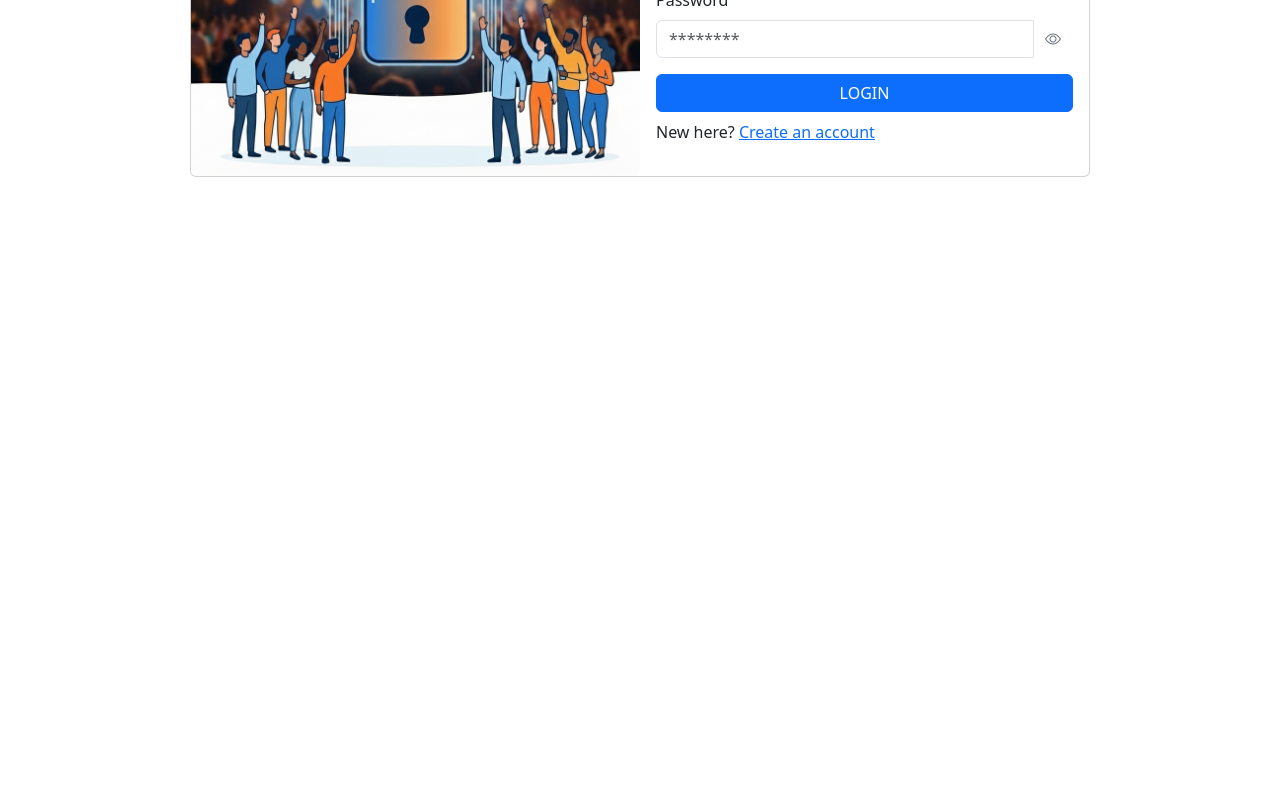
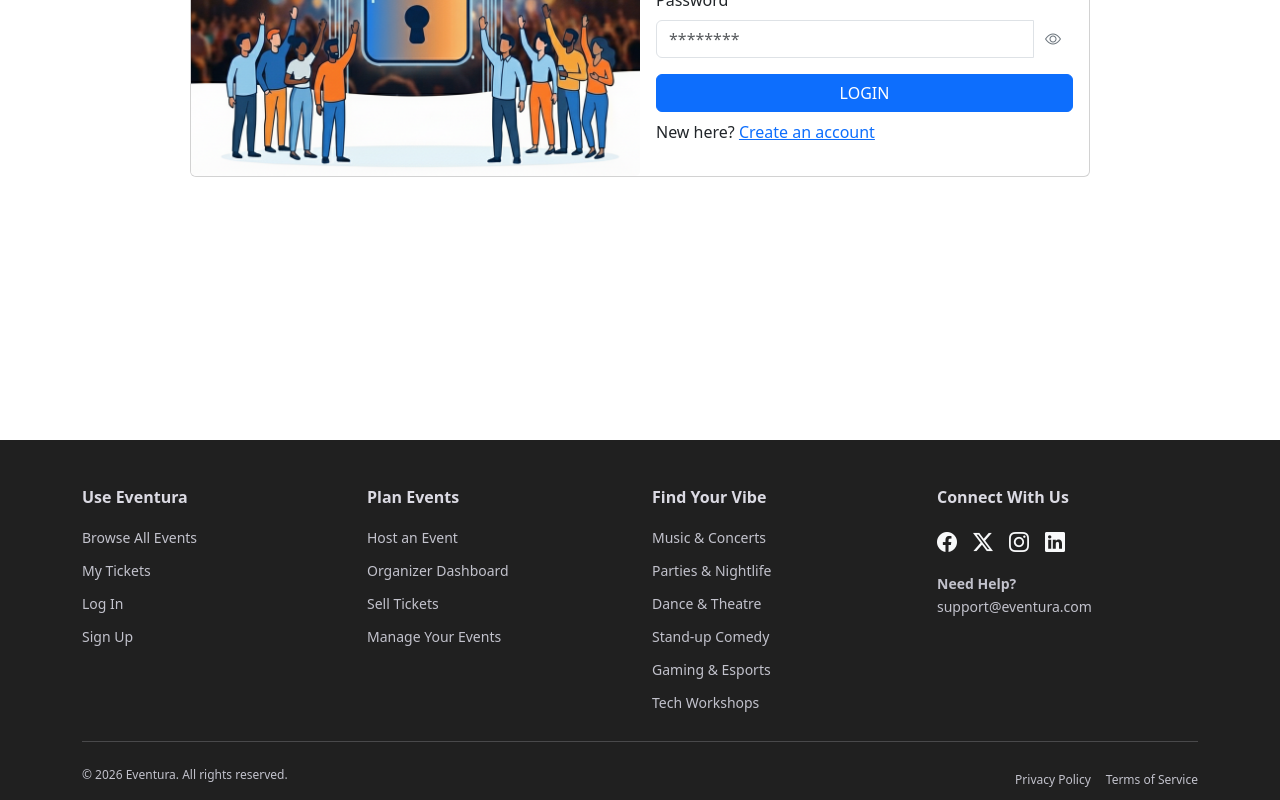
Before and after one commit to DpakDileep/eventura_fs, a React (Vite) app in the folder eventura/: page /login in a window 1280 px wide. Shown: the part 352-1152 px from the top of the page. Before the commit the page ends 800 px from the top, so only its background shows below. Built offline with nearby package versions, Linux system fonts and the light colour scheme.

Commit message:
Added footer

```diff
--- a/eventura/src/App.jsx
+++ b/eventura/src/App.jsx
@@ -9,22 +9,27 @@ import EventDetails from "./components/EventDetails";
 import EventsPage from "./components/EventsPage";
 import Dashboard from "./components/Dashboard";
 import MyTickets from "./components/MyTickets";
+import ScrollToTop from "./components/ScrollToTop";
+import Footer from "./components/Footer";
+
 
 function App() {
   return (
     <>
       <BrowserRouter>
+        <ScrollToTop />
         <AppNavbar />
         <Routes>
           <Route path="/" element={<Homepage />}></Route>
           <Route path="/signup" element={<Signup />}></Route>
-          <Route path="/login" element={<Login/>}></Route>
-          <Route path="/events" element={<EventsPage/>}></Route>
-          <Route path="/create-event" element={<CreateEvent/>}></Route>
-          <Route path="/event-details" element={<EventDetails/>}></Route>
-          <Route path="/dashboard" element={<Dashboard/>}></Route>
-          <Route path="/my-tickets" element={<MyTickets/>}></Route>
+          <Route path="/login" element={<Login />}></Route>
+          <Route path="/events" element={<EventsPage />}></Route>
+          <Route path="/create-event" element={<CreateEvent />}></Route>
+          <Route path="/event-details" element={<EventDetails />}></Route>
+          <Route path="/dashboard" element={<Dashboard />}></Route>
+          <Route path="/my-tickets" element={<MyTickets />}></Route>
         </Routes>
+        <Footer/>
       </BrowserRouter>
     </>
   );
--- a/eventura/src/components/EventDetails.jsx
+++ b/eventura/src/components/EventDetails.jsx
@@ -86,7 +86,8 @@ export default function EventDetails() {
     <>
       <Container
         className="d-flex justify-content-center"
-        style={{ paddingTop: "140px", position: "relative" }}
+        style={{ paddingTop: "140px", position: "relative",overflow: "hidden" }}
+
       >
         <div
           style={{
--- /dev/null
+++ b/eventura/src/components/Footer.jsx
@@ -0,0 +1,169 @@
+import React from "react";
+import { Container, Row, Col } from "react-bootstrap";
+import { Link } from "react-router-dom";
+
+export default function Footer() {
+  const headingStyle = {
+    color: "#DBDAE3",
+    fontSize: "16px",
+    marginBottom: "20px",
+    fontWeight: "bold",
+  };
+  const linkStyle = {
+    textDecoration: "none",
+    color: "#C2C2CC",
+    fontSize: "14px",
+    display: "block",
+    marginBottom: "12px",
+  };
+  return (
+    <div>
+      <footer
+        style={{
+          backgroundColor: "#202020",
+          color: "white",
+          marginTop: "100px",
+        }}
+      >
+        <Container>
+          <Row className="pt-5">
+            <Col md={3} lg={3} sm={6}>
+              <h5 style={headingStyle}>Use Eventura</h5>
+              <Link to="/events" style={linkStyle}>
+                Browse All Events
+              </Link>
+              <Link to="/my-tickets" style={linkStyle}>
+                My Tickets
+              </Link>
+              <Link to="/login" style={linkStyle}>
+                Log In
+              </Link>
+              <Link to="/signup" style={linkStyle}>
+                Sign Up
+              </Link>
+            </Col>
+            <Col md={3} lg={3} sm={6}>
+              <h5 style={headingStyle}>Plan Events</h5>
+              <Link to="/create-event" style={linkStyle}>
+                Host an Event
+              </Link>
+              <Link to="/dashboard" style={linkStyle}>
+                Organizer Dashboard
+              </Link>
+              <Link to="create-event" style={linkStyle}>
+                Sell Tickets
+              </Link>
+              <Link to="/dashboard" style={linkStyle}>
+                Manage Your Events
+              </Link>
+            </Col>
+            <Col md={3} lg={3} sm={6}>
+              <h5 style={headingStyle}>Find Your Vibe</h5>
+              <Link
+                to="/events"
+                state={{ category: "music" }}
+                style={linkStyle}
+              >
+                Music & Concerts
+              </Link>
+              <Link
+                to="/events"
+                state={{ category: "party" }}
+                style={linkStyle}
+              >
+                Parties & Nightlife
+              </Link>
+              <Link
+                to="/events"
+                state={{ category: "dance" }}
+                style={linkStyle}
+              >
+                Dance & Theatre
+              </Link>
+              <Link
+                to="/events"
+                state={{ category: "comedy" }}
+                style={linkStyle}
+              >
+                Stand-up Comedy
+              </Link>
+              <Link
+                to="/events"
+                state={{ category: "gaming" }}
+                style={linkStyle}
+              >
+                Gaming & Esports
+              </Link>
+              <Link to="/events" state={{ category: "tech" }} style={linkStyle}>
+                Tech Workshops
+              </Link>
+            </Col>
+            <Col md={3} lg={3} sm={6}>
+              <h5 style={headingStyle}>Connect With Us</h5>
+              <div className="d-flex gap-3 mb-3">
+                <a href="https://facebook.com">
+                  <i className="bi bi-facebook fs-5 text-light"></i>
+                </a>
+                <a href="https://twitter.com">
+                  <i className="bi bi-twitter-x fs-5 text-light"></i>
+                </a>
+                <a href="https://instagram.com">
+                  <i className="bi bi-instagram fs-5 text-light"></i>
+                </a>
+                <a href="https://linkedin.com">
+                  <i className="bi bi-linkedin fs-5 text-light"></i>
+                </a>
+              </div>
+              <p
+                style={{ fontSize: "14px", color: "#C2C2CC" }}
+                className="mb-0"
+              >
+                <strong>Need Help?</strong>
+              </p>
+              <a
+                href="mailto:support@eventura.com"
+                style={{
+                  color: "#C2C2CC",
+                  textDecoration: "none",
+                  fontSize: "14px",
+                  textDecoration: "none",
+                }}
+              >
+                support@eventura.com
+              </a>
+            </Col>
+          </Row>
+          <hr style={{ borderColor: "#C2C2CC" }} />
+          <Row className="mt-4">
+            <Col lg={6} md={6} sm={12}>
+              <p style={{ fontSize: "12px", color: "#C2C2CC" }}>
+                © 2026 Eventura. All rights reserved.
+              </p>
+            </Col>
+            <Col lg={6} md={6} sm={12} className="text-end">
+              <span
+                style={{
+                  fontSize: "12px",
+                  color: "#C2C2CC",
+                  marginRight: "15px",
+                  cursor: "pointer",
+                }}
+              >
+                Privacy Policy
+              </span>
+              <span
+                style={{
+                  fontSize: "12px",
+                  color: "#C2C2CC",
+                  cursor: "pointer",
+                }}
+              >
+                Terms of Service
+              </span>
+            </Col>
+          </Row>
+        </Container>
+      </footer>
+    </div>
+  );
+}
--- a/eventura/src/components/MyTickets.jsx
+++ b/eventura/src/components/MyTickets.jsx
@@ -13,7 +13,7 @@ export default function MyTickets() {
   const navigate = useNavigate();
   const location = useLocation();
   const [showToast, setShowToast] = useState(false);
-  const tickets = JSON.parse(localStorage.getItem("tickets")) || {};
+  const tickets = JSON.parse(localStorage.getItem("tickets")) || [];
   const currentUser = JSON.parse(sessionStorage.getItem("currentUser"));
   const userTickets = tickets.filter((t) => t.userEmail === currentUser?.email);
 
@@ -110,6 +110,7 @@ export default function MyTickets() {
                         <Col
                           md={4}
                           className="position-relative d-flex align-items-center"
+                          style={{ backgroundColor: "#f8f9fa" }}
                         >
                           <div className="p-4 w-100">
                             <h5 className="fw-bold mb-3">Ticket Details</h5>
--- /dev/null
+++ b/eventura/src/components/ScrollToTop.jsx
@@ -0,0 +1,10 @@
+import React, { useEffect } from "react";
+import { useLocation } from "react-router-dom";
+
+export default function ScrollToTop() {
+  const { pathname, state } = useLocation();
+  useEffect(() => {
+    window.scrollTo(0, 0);
+  }, [pathname, state]);
+  return null;
+}
```
